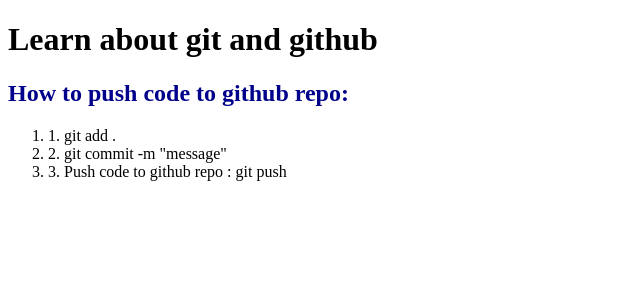
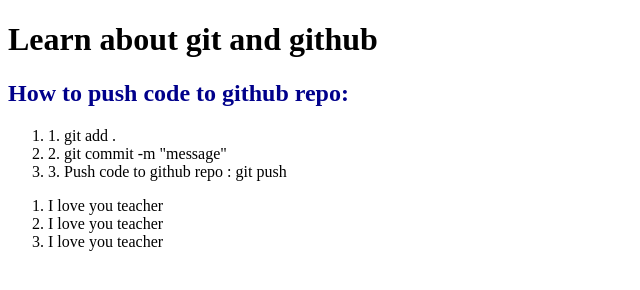
Before and after one commit to sreypheasin/test-repo3, a plain HTML site: page index.html in a window 1280 px wide. Shown: the whole page, without its empty margins (0-640 px from the left). Drawn offline with Linux system fonts and the light colour scheme.

Commit message:
add code

```diff
--- a/index.html
+++ b/index.html
@@ -14,5 +14,11 @@
       <li>2. git commit -m "message"</li>
       <li>3. Push code to github repo : git push</li>
     </ol>
+    <ol>
+      <li>I love you teacher</li>
+      <li>I love you teacher</li>
+      <li>I love you teacher</li>
+
+    </ol>
   </body>
 </html>
```
